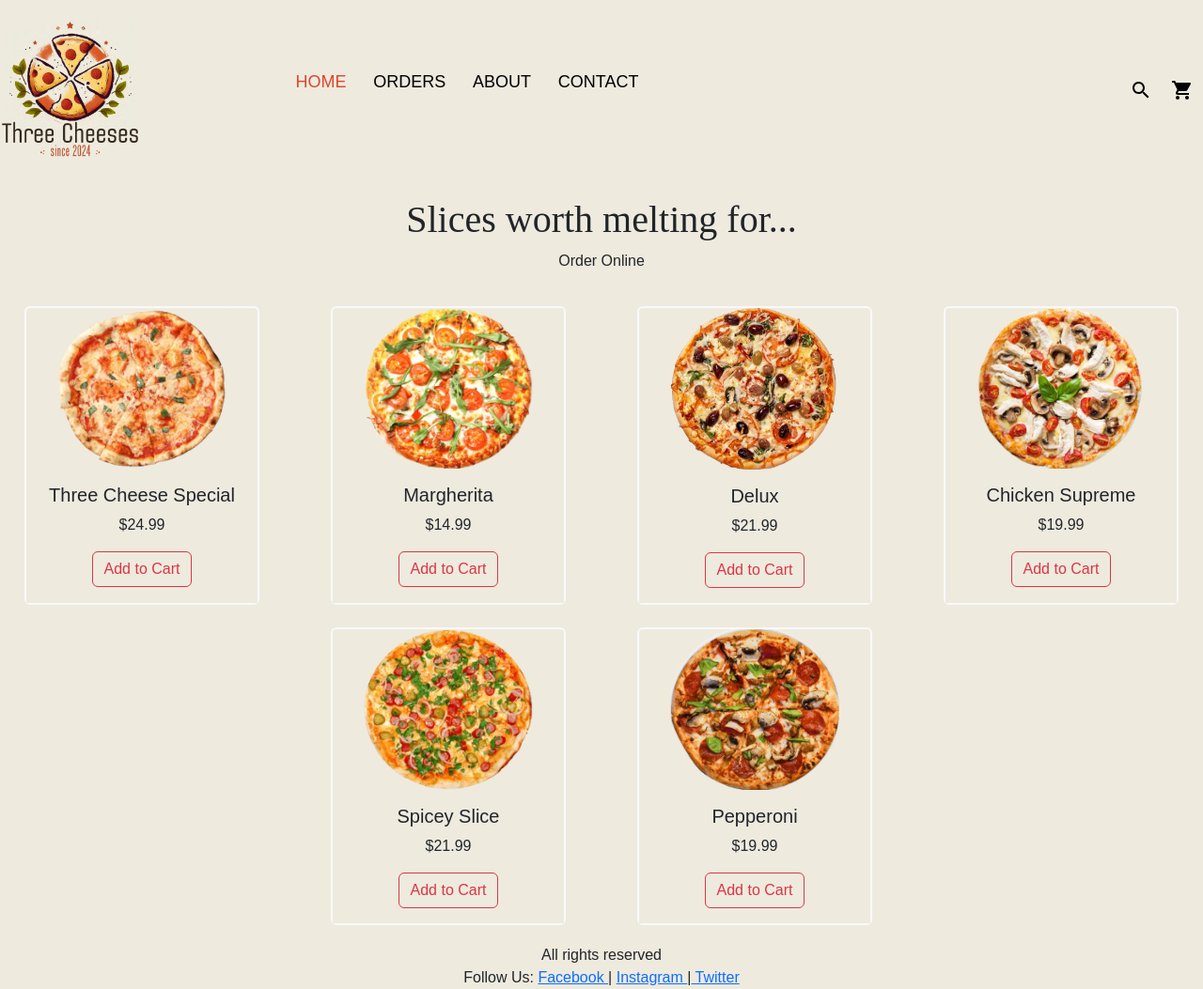
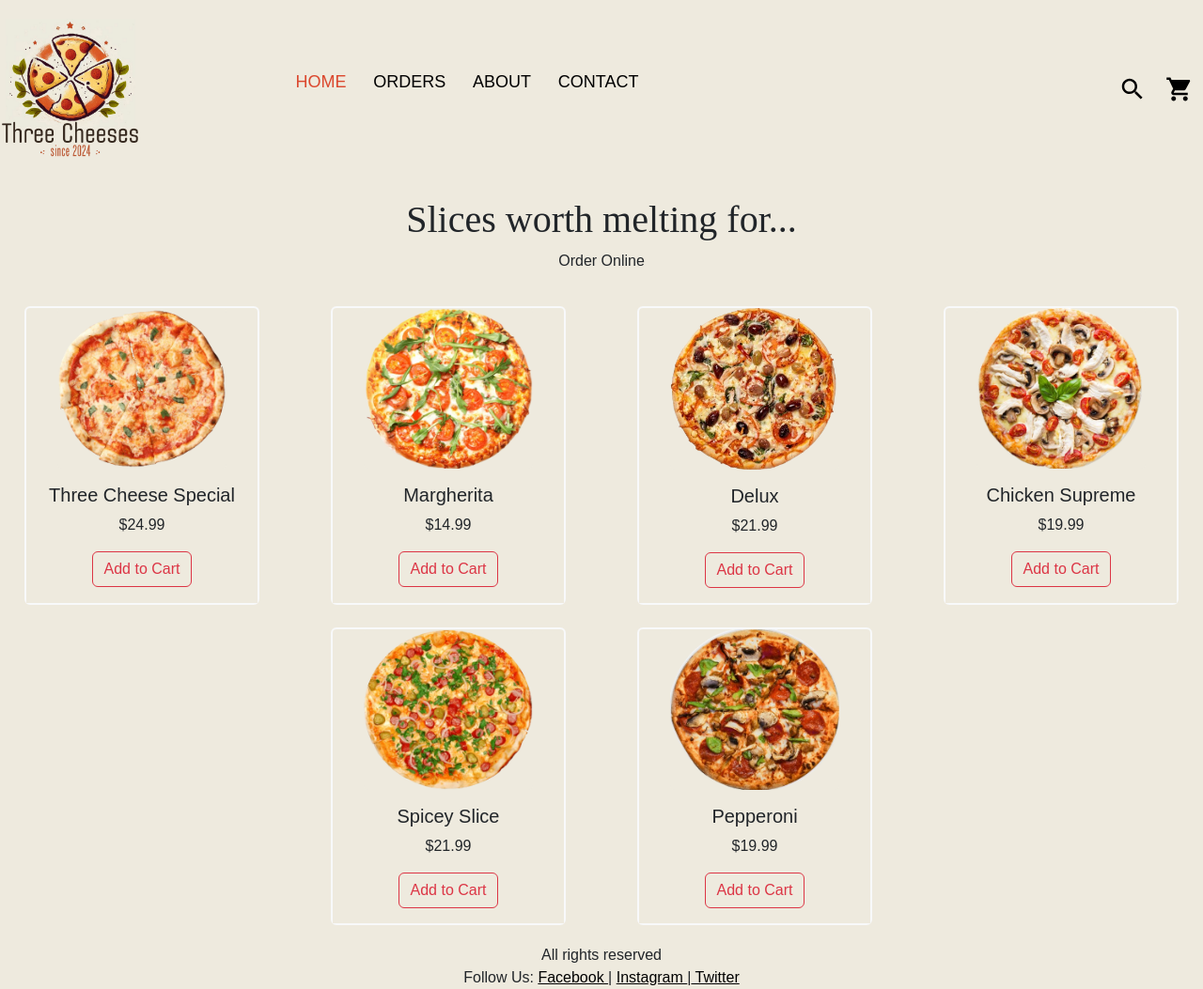
Before and after one commit to dmcneill15/mini-project-3, a Next.js app: page / in a window 1280 px wide. Shown: the whole page at 94% size. Built offline with nearby package versions, Linux system fonts and the light colour scheme.

Commit message:
small formatting updates to icons & footer links

```diff
--- a/src/app/globals.css
+++ b/src/app/globals.css
@@ -21,8 +21,12 @@ body {
 }
 
 a {
-  color: inherit;
   text-decoration: none;
+}
+
+a:hover {
+  font-weight: bold;
+  color: #db472d;
 }
 
 @media (prefers-color-scheme: dark) {
@@ -119,6 +123,7 @@ a {
 }
 
 .footer > a {
+  color: black;
   text-decoration: underline;
 }
 
--- a/src/components/NavBar.jsx
+++ b/src/components/NavBar.jsx
@@ -22,8 +22,8 @@ function NavBar() {
                     <li><Link href="/contact" className={path.startsWith('/contact') ? 'active' : null}>Contact</Link></li>
                 </ul>
                 <ul className="NavIcons">
-                    <li><Link href="/"><SearchIcon fontSize="medium" /></Link></li>
-                    <li><Link href="/"><ShoppingCartIcon fontSize="medium" /></Link></li>
+                    <li><Link href="/"><SearchIcon style={{fontSize:"30px"}} /></Link></li>
+                    <li><Link href="/"><ShoppingCartIcon style={{fontSize:"30px"}} /></Link></li>
                 </ul>
             </nav>
         </header>
```
